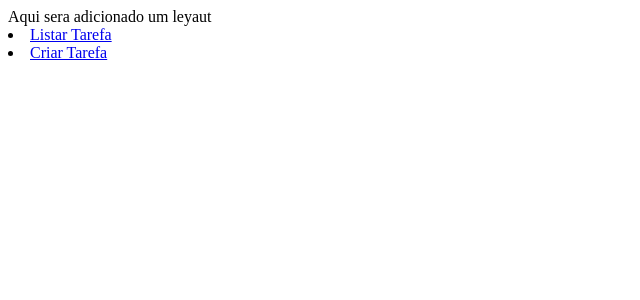
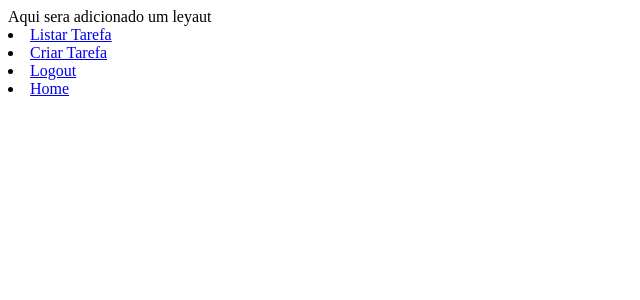
Before and after one commit to Wenderson-Oscar/Task_Manager, a Django app: page / in a window 1280 px wide. Shown: the top 300 px of the page, without its empty margins (0-640 px from the left). Run offline with Django 4.2, Linux system fonts and the light colour scheme; a user stored in the database is signed in.

Commit message:
organizando query

```diff
--- a/templates/home.html
+++ b/templates/home.html
@@ -1,4 +1,3 @@
-
 {% block content %}
 <main>
     <!DOCTYPE html>
@@ -17,6 +16,12 @@
     </li>
     <li class="nav-item">
         <a class="nav-link" href="{% url 'add_task' %}">Criar Tarefa</a>
+    </li>
+    <li class="nav-item">
+        <a class="nav-link" href="{% url 'logout_client' %}">Logout</a>
+    </li>
+    <li class="nav-item">
+        <a class="nav-link" href="{% url 'home' %}">Home</a>
     </li>
 
     {% else %}
--- a/templates/task/detail_task.html
+++ b/templates/task/detail_task.html
@@ -13,5 +13,8 @@
             <button type="button" class="btn btn-danger">Excluir</button>
         </a>
     </td>
+    <li class="nav-item">
+        <a class="nav-link" href="{% url 'home' %}">Home</a>
+    </li>
 {% endif %}
 {% endblock %}
--- a/templates/task/list_task.html
+++ b/templates/task/list_task.html
@@ -14,5 +14,8 @@
         <a class="nav-link" href="{% url 'add_task' %}">Criar Tarefa
         </a>
     </li>
+    <li class="nav-item">
+        <a class="nav-link" href="{% url 'home' %}">Home</a>
+    </li>
     {% endif %}
 {% endblock %}
```
Also changed, not shown: db.sqlite3.
